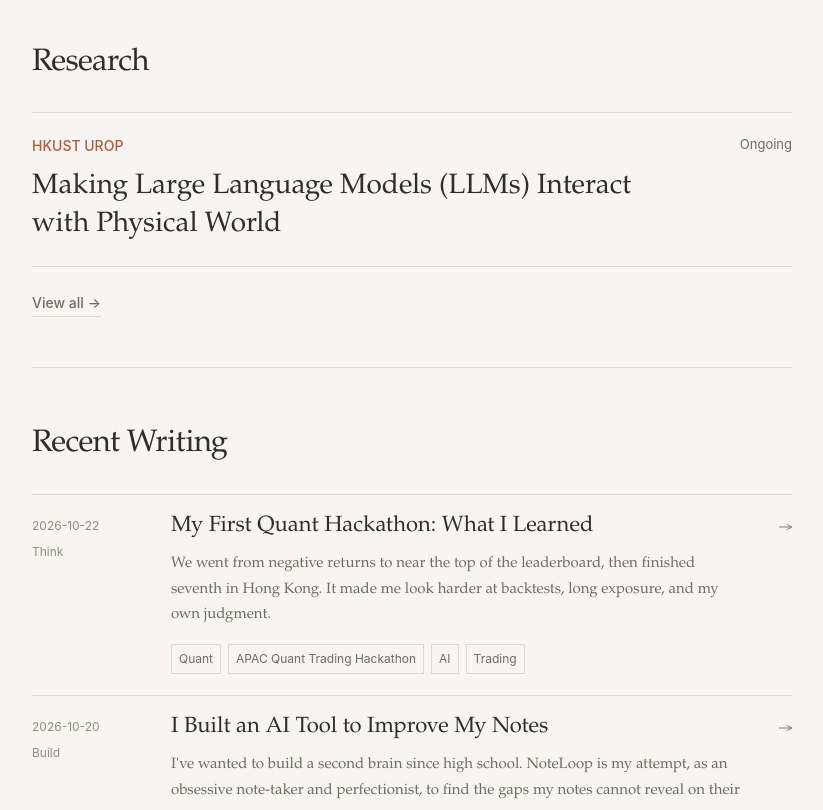
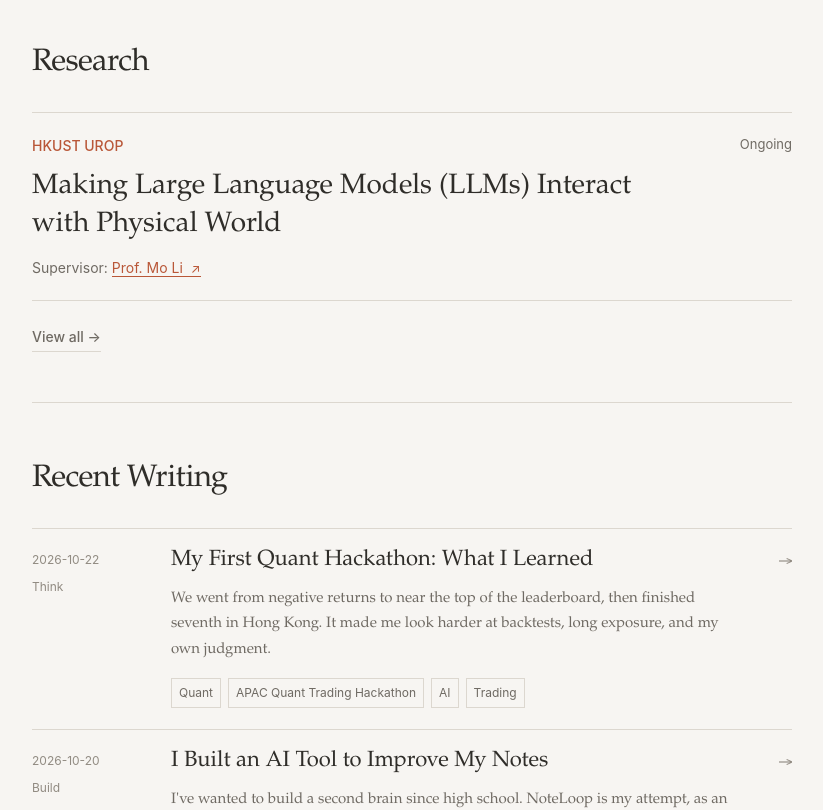
Before and after one commit to Rooney-YAN/rooney-yan.github.io, a React (Vite) app: page / in a window 1280 px wide. Shown: the part 1760-2570 px from the top of the page, without its empty margins (148-971 px from the left). Built offline with nearby package versions, Linux system fonts and the light colour scheme.

Commit message:
Add HKUST UROP supervisor link

```diff
--- a/src/App.tsx
+++ b/src/App.tsx
@@ -91,7 +91,7 @@ function ProjectCard({ project, language, navigate }: { project: Project; langua
 
 function ResearchCard({ language }: { language: Language }) {
   const item = research[0]
-  return <article className="research-card"><div><p className="card-kicker">{item.program}</p><h3>{item.title}</h3></div><span className="status-badge">{item.status[language]}</span></article>
+  return <article className="research-card"><div><p className="card-kicker">{item.program}</p><h3>{item.title}</h3><p className="research-supervisor">{ui[language].supervisor}: <ExternalLink href={item.supervisorUrl}>{item.supervisor[language]}</ExternalLink></p></div><span className="status-badge">{item.status[language]}</span></article>
 }
 
 function WritingList({ items, language, navigate }: { items: Article[]; language: Language; navigate: Navigate }) {
--- a/src/data.ts
+++ b/src/data.ts
@@ -98,7 +98,13 @@ export const projects: Project[] = [
 ]
 
 export const research = [
-  { title: 'Making Large Language Models (LLMs) Interact with Physical World', program: 'HKUST UROP', status: { zh: '进行中', en: 'Ongoing' } satisfies LocalizedText },
+  {
+    title: 'Making Large Language Models (LLMs) Interact with Physical World',
+    program: 'HKUST UROP',
+    supervisor: { zh: '李默教授', en: 'Prof. Mo Li' } satisfies LocalizedText,
+    supervisorUrl: 'https://cse.hkust.edu.hk/~lim/',
+    status: { zh: '进行中', en: 'Ongoing' } satisfies LocalizedText,
+  },
 ]
 
 // Keep verified experience here as it becomes available. Empty by design: no placeholder claims.
@@ -132,7 +138,7 @@ export const ui = {
     navLabel: '页面导航', home: '首页', projects: '项目', research: '研究', writing: '写作', about: '关于', eyebrow: '个人网站',
     currently: '目前', selectedProjects: '精选项目', viewProject: '查看项目', viewAll: '查看全部', researchIntro: '本科研究',
     recentWriting: '近期写作', noWriting: '文章正在准备中。', publications: '论文发表', noPublications: '暂无正式发表的论文。',
-    ongoingResearch: '进行中的研究', status: '状态', experience: '研究 / 经历', education: '教育', cv: '简历',
+    ongoingResearch: '进行中的研究', supervisor: '指导老师', status: '状态', experience: '研究 / 经历', education: '教育', cv: '简历',
     detailsPending: '具体内容将在资料确认后补充。', overview: '概览', problem: '问题', built: '构建内容', architecture: '架构 / 实现',
     learned: '收获', evidence: '证据', demo: '演示', github: 'GitHub', contact: '联系', contactTitle: 'Connect',
     contactText: '邮箱与社交链接', emailMe: '发送邮件', backToTop: '返回顶部',
@@ -143,7 +149,7 @@ export const ui = {
     navLabel: 'Page navigation', home: 'Home', projects: 'Projects', research: 'Research', writing: 'Writing', about: 'About', eyebrow: 'Personal Website',
     currently: 'Currently', selectedProjects: 'Selected Projects', viewProject: 'View project', viewAll: 'View all', researchIntro: 'Undergraduate Research',
     recentWriting: 'Recent Writing', noWriting: 'Writing is on the way.', publications: 'Publications', noPublications: 'No formal publications yet.',
-    ongoingResearch: 'Ongoing Research', status: 'Status', experience: 'Research / Experience', education: 'Education', cv: 'CV',
+    ongoingResearch: 'Ongoing Research', supervisor: 'Supervisor', status: 'Status', experience: 'Research / Experience', education: 'Education', cv: 'CV',
     detailsPending: 'Details will be added after the project material is confirmed.', overview: 'Overview', problem: 'Problem', built: 'What I Built',
     architecture: 'Architecture / Implementation', learned: 'What I Learned', evidence: 'Evidence', demo: 'Demo', github: 'GitHub', contact: 'Contact',
     contactTitle: 'Connect', contactText: 'Email and social links.',
--- a/src/styles.css
+++ b/src/styles.css
@@ -233,6 +233,8 @@ a:hover .external-arrow, button:hover .external-arrow { transform: translate(2px
 
 .research-card { display: flex; align-items: flex-start; justify-content: space-between; gap: 24px; padding: 21px 0; border-top: 1px solid var(--line); border-bottom: 1px solid var(--line); background: transparent; }
 .research-card h3 { max-width: 650px; margin: 12px 0 0; font-family: "Iowan Old Style", "Palatino Linotype", "Noto Serif SC", Georgia, serif; font-size: clamp(22px, 3vw, 28px); font-weight: 500; line-height: 1.35; }
+.research-supervisor { margin: 12px 0 0; color: var(--muted); font-family: Inter, "Noto Sans SC", sans-serif; font-size: 14px; line-height: 1.6; }
+.research-supervisor a { color: var(--accent); border-bottom: 1px solid currentColor; }
 .card-kicker { margin: 0; }
 .status-badge { flex: 0 0 auto; color: var(--muted); font-family: Inter, "Noto Sans SC", sans-serif; font-size: 13px; }
 
```
